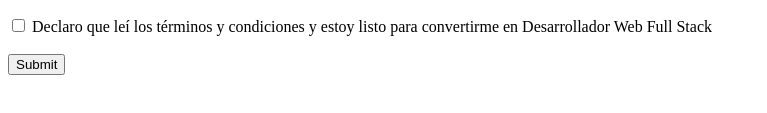
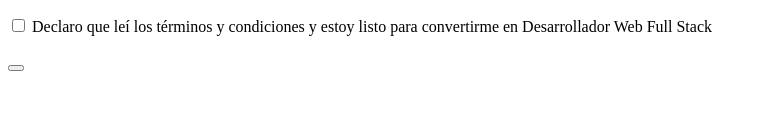
Before and after one commit to OsniaaK/E1-Web-Design-NUCBA, a plain HTML site: page nucbaform.html in a window 1280 px wide. Shown: the part 257-370 px from the top of the page, without its empty margins (0-767 px from the left). Drawn offline with Linux system fonts and the light colour scheme.

Commit message:
Cambio input por button

```diff
--- a/nucbaform.html
+++ b/nucbaform.html
@@ -39,7 +39,7 @@
                 <br>
                 <br>
                 <label for="enviar"></label>
-                <input type="submit" id="enviar">
+                <button type="submit" id="enviar">
 
             </form>
         </section>
```
